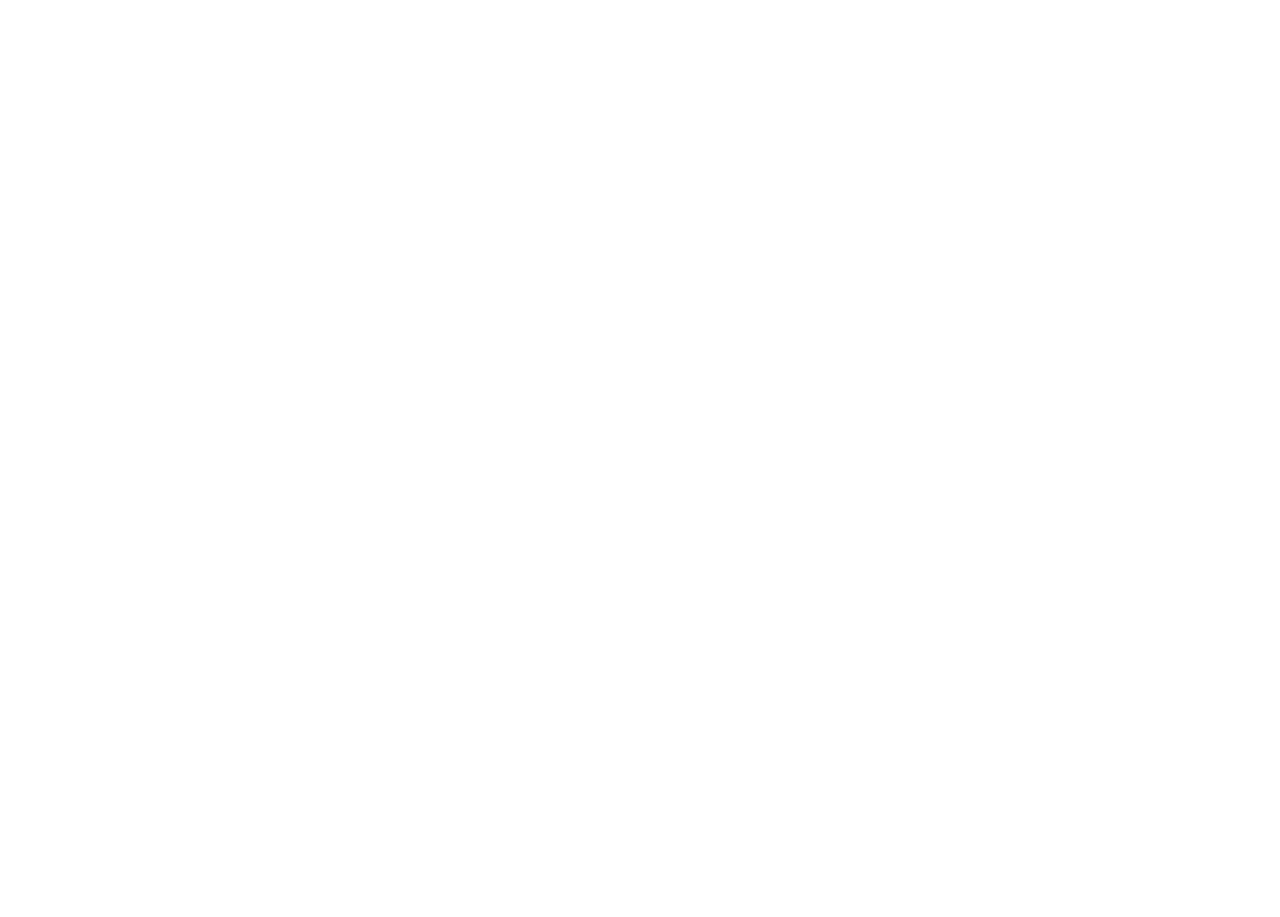
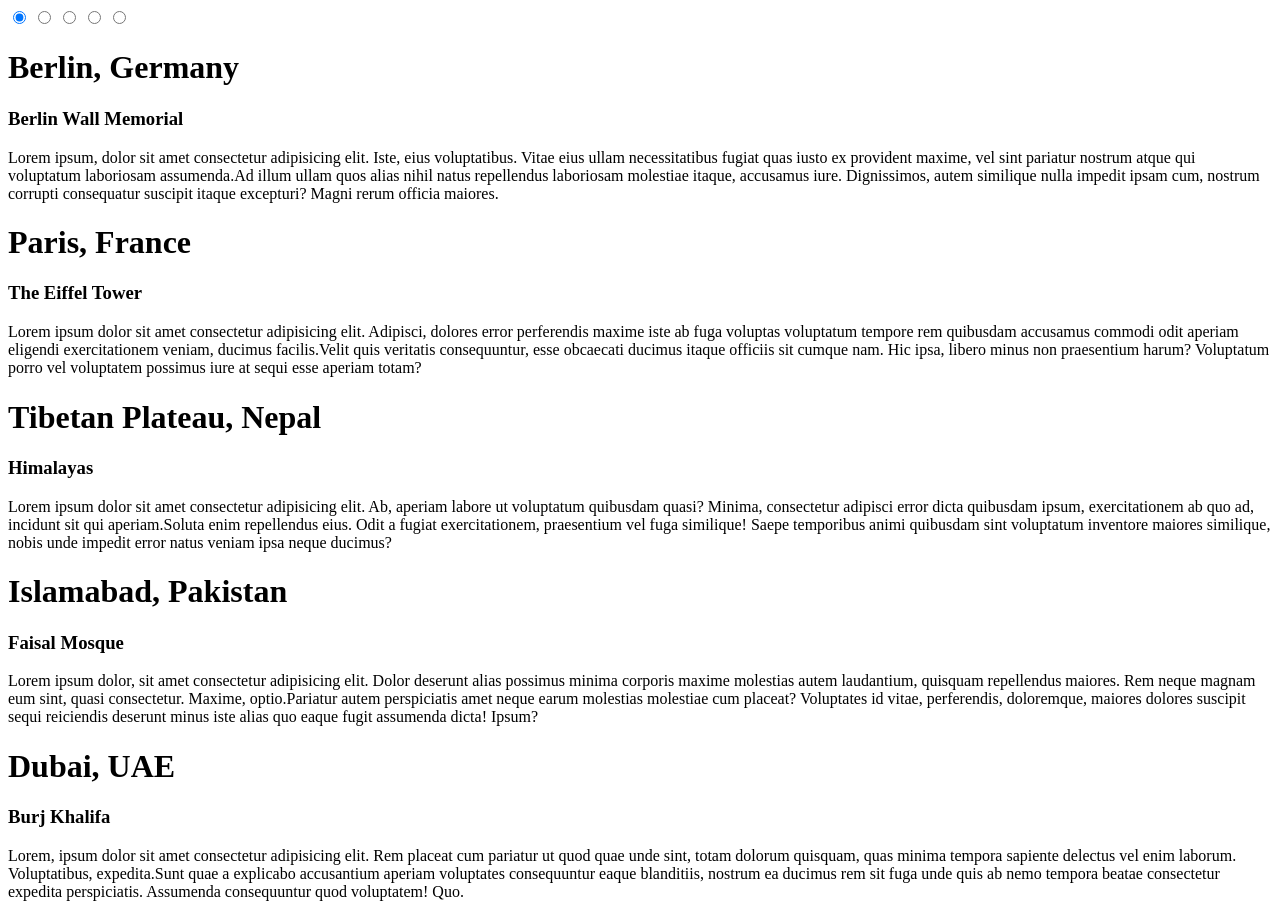
Before and after one commit to matheusgleizer/Sass_slider, a plain HTML site: page index.html in a window 1280 px wide. Before the commit the page ends 800 px from the top, so only its background shows below. Drawn offline with Linux system fonts and the light colour scheme.

Commit message:
16.09 14:56

```diff
--- a/index.html
+++ b/index.html
@@ -9,6 +9,75 @@
 </head>
 
 <body>
+    <div class="container">
+        <div class="slides">
+            <input type="radio" name="s" id="s1" checked>
+            <input type="radio" name="s" id="s2">
+            <input type="radio" name="s" id="s3">
+            <input type="radio" name="s" id="s4">
+            <input type="radio" name="s" id="s5">
+            <div class="slide slide1">
+                <!-- <img src="/images/berlin_wall.png" alt="berlin wall"> -->
+                <div class="board">
+                    <h1>Berlin, Germany</h1>
+                    <h3>Berlin Wall Memorial</h3>
+                    <p>Lorem ipsum, dolor sit amet consectetur adipisicing elit. Iste, eius voluptatibus. Vitae eius
+                        ullam necessitatibus fugiat quas iusto ex provident maxime, vel sint pariatur nostrum atque qui
+                        voluptatum laboriosam assumenda.Ad illum ullam quos alias nihil natus repellendus laboriosam
+                        molestiae itaque, accusamus iure. Dignissimos, autem similique nulla impedit ipsam cum, nostrum
+                        corrupti consequatur suscipit itaque excepturi? Magni rerum officia maiores.</p>
+                </div>
+            </div>
+            <div class="slide slide2">
+                <!-- <img src="/images/eiffel_tower.jpg" alt="eiffel towel"> -->
+                <h1>Paris, France</h1>
+                <h3>The Eiffel Tower</h3>
+                <p>Lorem ipsum dolor sit amet consectetur adipisicing elit. Adipisci, dolores error perferendis maxime
+                    iste ab fuga voluptas voluptatum tempore rem quibusdam accusamus commodi odit aperiam eligendi
+                    exercitationem veniam, ducimus facilis.Velit quis veritatis consequuntur, esse obcaecati ducimus
+                    itaque officiis sit cumque nam. Hic ipsa, libero minus non praesentium harum? Voluptatum porro vel
+                    voluptatem possimus iure at sequi esse aperiam totam?</p>
+            </div>
+            <div class="slide slide3">
+                <!-- <img src="/images/tibet.jpg" alt="tibet plateau"> -->
+                <h1>Tibetan Plateau, Nepal</h1>
+                <h3>Himalayas</h3>
+                <p>Lorem ipsum dolor sit amet consectetur adipisicing elit. Ab, aperiam labore ut voluptatum quibusdam
+                    quasi? Minima, consectetur adipisci error dicta quibusdam ipsum, exercitationem ab quo ad, incidunt
+                    sit qui aperiam.Soluta enim repellendus eius. Odit a fugiat exercitationem, praesentium vel fuga
+                    similique! Saepe temporibus animi quibusdam sint voluptatum inventore maiores similique, nobis unde
+                    impedit error natus veniam ipsa neque ducimus?</p>
+            </div>
+            <div class="slide slide4">
+                <!-- <img src="/images/mosque.jpg" alt="mosque"> -->
+                <h1>Islamabad, Pakistan</h1>
+                <h3>Faisal Mosque</h3>
+                <p>Lorem ipsum dolor, sit amet consectetur adipisicing elit. Dolor deserunt alias possimus minima
+                    corporis maxime molestias autem laudantium, quisquam repellendus maiores. Rem neque magnam eum sint,
+                    quasi consectetur. Maxime, optio.Pariatur autem perspiciatis amet neque earum molestias molestiae
+                    cum placeat? Voluptates id vitae, perferendis, doloremque, maiores dolores suscipit sequi reiciendis
+                    deserunt minus iste alias quo eaque fugit assumenda dicta! Ipsum?</p>
+            </div>
+            <div class="slide slide5">
+                <!-- <img src="/images/burj-khalifa.jpg" alt="burj khalifa"> -->
+                <h1>Dubai, UAE</h1>
+                <h3>Burj Khalifa</h3>
+                <p>Lorem, ipsum dolor sit amet consectetur adipisicing elit. Rem placeat cum pariatur ut quod quae unde
+                    sint, totam dolorum quisquam, quas minima tempora sapiente delectus vel enim laborum. Voluptatibus,
+                    expedita.Sunt quae a explicabo accusantium aperiam voluptates consequuntur eaque blanditiis, nostrum
+                    ea ducimus rem sit fuga unde quis ab nemo tempora beatae consectetur expedita perspiciatis.
+                    Assumenda consequuntur quod voluptatem! Quo.</p>
+            </div>
+
+            <div class="navigation">
+                <label for="s1" class="bar"></label>
+                <label for="s2" class="bar"></label>
+                <label for="s3" class="bar"></label>
+                <label for="s4" class="bar"></label>
+                <label for="s5" class="bar"></label>
+            </div>
+        </div>
+    </div>
 
 </body>
 
```
Also changed, not shown: images/berlin_wall.png (added), images/tibet.jpg (added), 3 other files.
